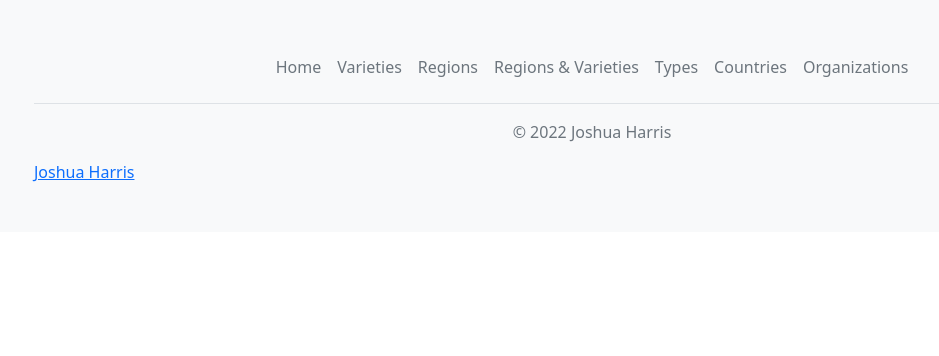
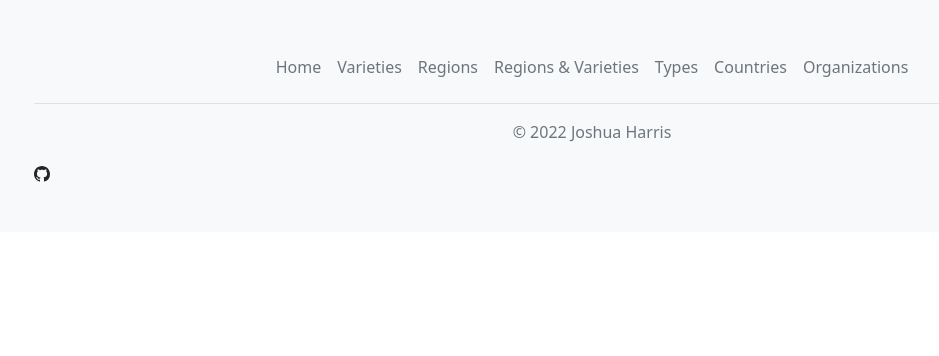
Before and after one commit to JHarrisJoshua/Python-Coffee_Farmer_DB, a Flask app: page /countries/ in a window 1280 px wide. Shown: the part 291-647 px from the top of the page, without its empty margins (48-987 px from the left). Run offline with Flask 2, Linux system fonts and the light colour scheme; data that the repository does not hold is empty; some libraries are stand-ins or nearby versions.

Commit message:
Update layout.j2

```diff
--- a/templates/layout.j2
+++ b/templates/layout.j2
@@ -56,7 +56,10 @@
           <li class="nav-item"><a class="nav-link px-2 text-muted" href="/organizations">Organizations</a></li>
         </ul>
         <p class="text-center text-muted">&copy; 2022 Joshua Harris</p>
-        <a class="bi bi-github" href="https://github.com/jharrisjoshua">Joshua Harris</a>
+        <a class="text-dark" href="https://github.com/jharrisjoshua"><i class="bi bi-github"></i></a>
+        <svg xmlns="http://www.w3.org/2000/svg" width="16" height="16" fill="currentColor" class="bi bi-github" viewBox="0 0 16 16">
+        <path d="M8 0C3.58 0 0 3.58 0 8c0 3.54 2.29 6.53 5.47 7.59.4.07.55-.17.55-.38 0-.19-.01-.82-.01-1.49-2.01.37-2.53-.49-2.69-.94-.09-.23-.48-.94-.82-1.13-.28-.15-.68-.52-.01-.53.63-.01 1.08.58 1.23.82.72 1.21 1.87.87 2.33.66.07-.52.28-.87.51-1.07-1.78-.2-3.64-.89-3.64-3.95 0-.87.31-1.59.82-2.15-.08-.2-.36-1.02.08-2.12 0 0 .67-.21 2.2.82.64-.18 1.32-.27 2-.27.68 0 1.36.09 2 .27 1.53-1.04 2.2-.82 2.2-.82.44 1.1.16 1.92.08 2.12.51.56.82 1.27.82 2.15 0 3.07-1.87 3.75-3.65 3.95.29.25.54.73.54 1.48 0 1.07-.01 1.93-.01 2.2 0 .21.15.46.55.38A8.012 8.012 0 0 0 16 8c0-4.42-3.58-8-8-8z"/>
+        </svg>
         </div>
       </footer>
 
```
